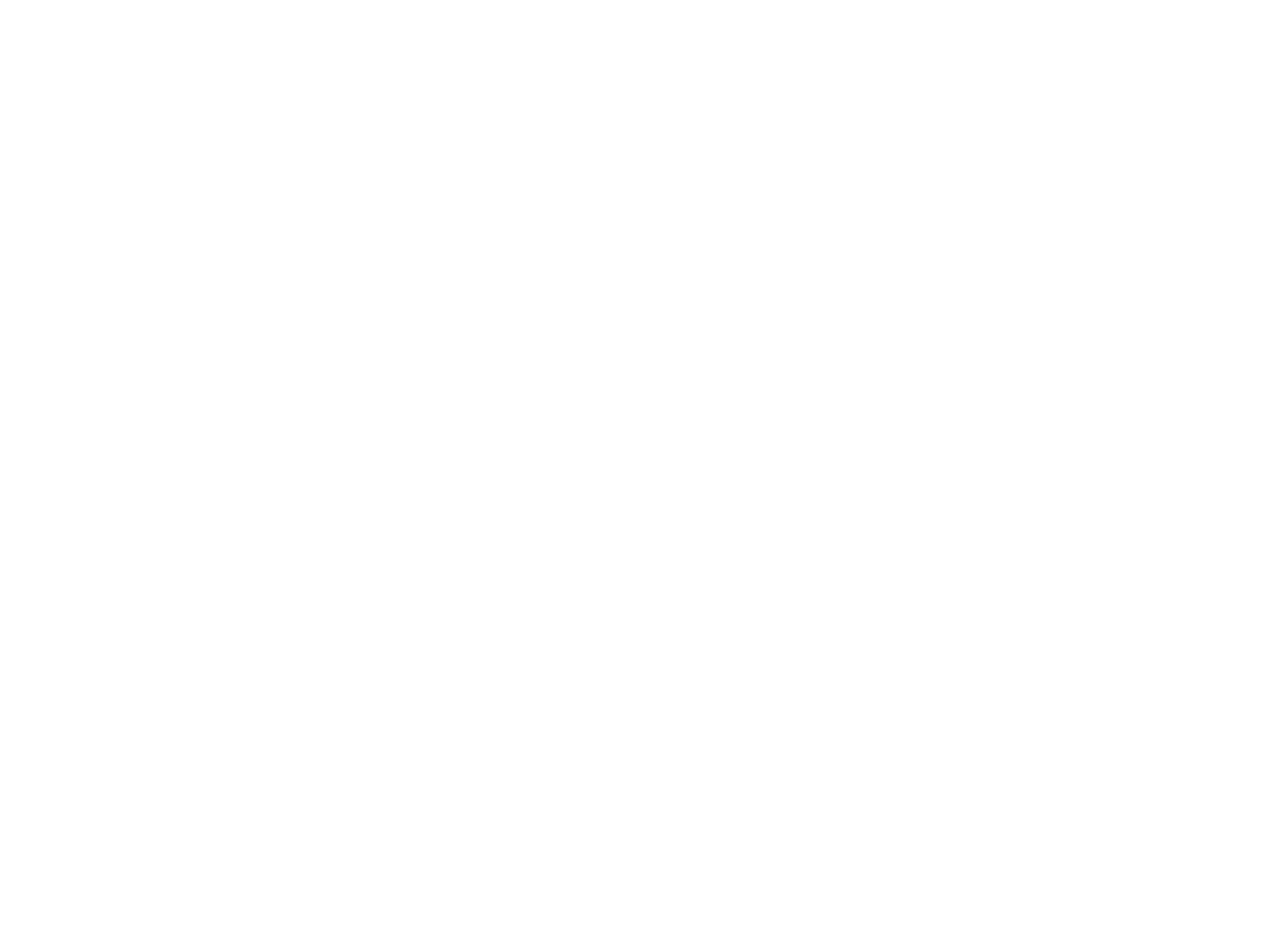
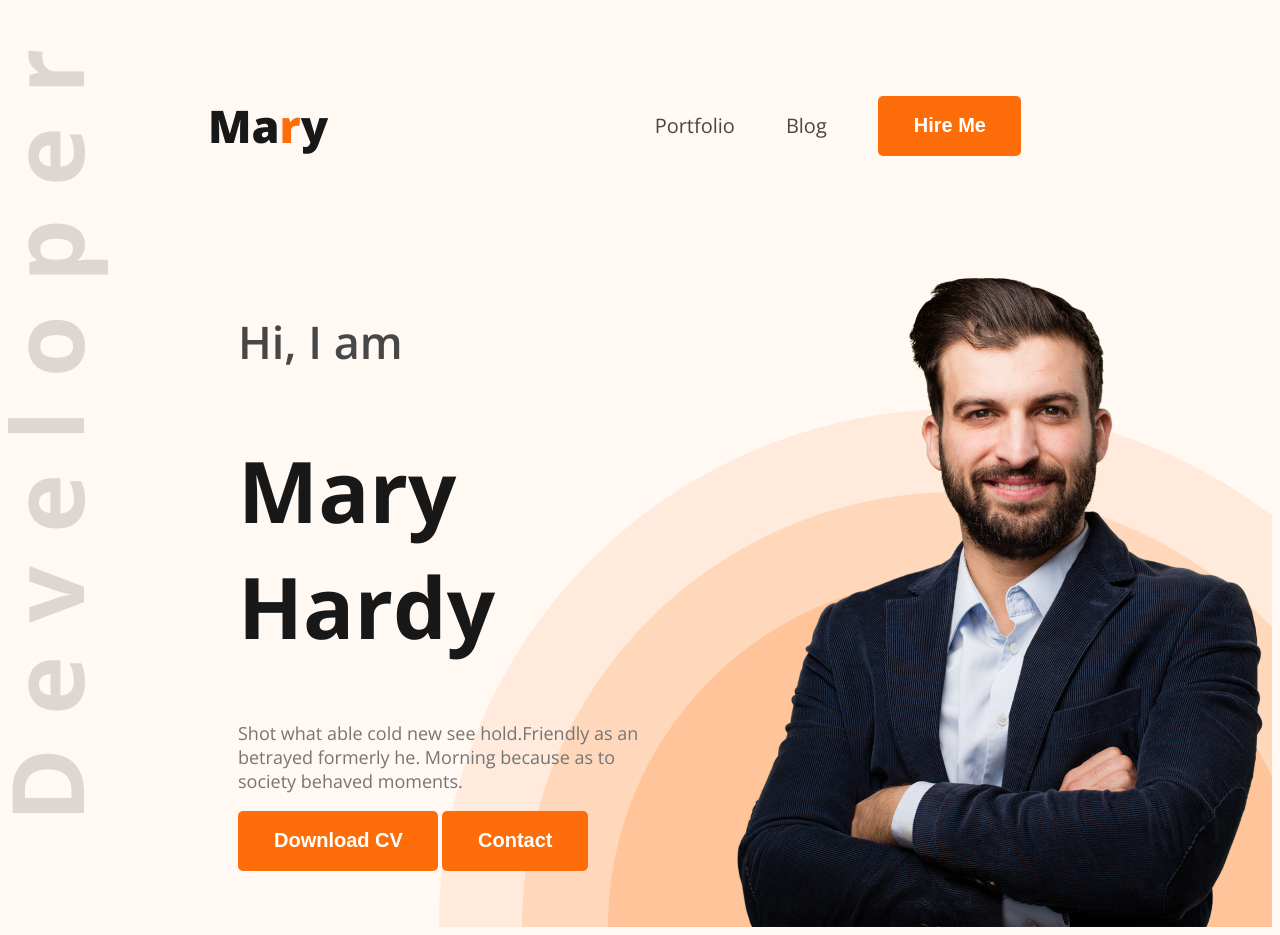
Before and after one commit to Tahsintopu174/Web-Developer-Portfolio, a plain HTML site: page Web-Developer-Portfolio/index.html in a window 1280 px wide. Before the commit the page ends 800 px from the top, so only its background shows below. Drawn offline with nearby package versions, Linux system fonts and the light colour scheme.

Commit message:
added Front page with nav section

```diff
--- /dev/null
+++ b/Web-Developer-Portfolio/Styles/portfolio.css
@@ -0,0 +1,105 @@
+.open-sans-normal {
+    font-family: "Open Sans", sans-serif;
+    font-optical-sizing: auto;
+    font-style: normal;
+    font-variation-settings:
+    "wdth" 100;
+}
+
+body{
+    background-color: #FFF8F3;
+}
+
+/* shared style */
+.text-primary{
+    color: #FD6E0A;
+}
+
+.dark-01{
+    color: #181818;
+}
+
+.dark-02{
+    color: #474747;
+}
+
+.dark-03{
+    color: #757575;
+}
+
+.btn-primary{
+    background-color: #FD6E0A;
+    font-weight: bold;
+    font-size: 20px;
+    color: white;
+    padding: 18px 35px 19px 36px;
+    border-radius: 5px;
+    border: none;
+}
+
+/* Header Style */
+.header{
+    background-image: url('../portfolio-resources/images/developer.png'), url('../portfolio-resources/images/header_bg.png');
+    background-repeat: no-repeat;
+    background-position: top left, bottom right;
+}
+
+
+/* Nav Style */
+nav{
+    display: flex;
+    align-items: center;
+    justify-content: space-between;
+    margin: 50px 200px;
+}
+.nav-title{
+    font-weight: 800;
+    font-size: 45px;
+}
+
+nav ul{
+    display: flex;
+    align-items: center;
+}
+
+nav ul li{
+    list-style: none;
+    margin-right: 51px;
+}
+
+nav li a{
+    text-decoration: none;
+    font-size: 20px;
+}
+
+/* banner styles */
+.banner-greetings{
+    font-size: 45px;
+    font-weight: 600;
+}
+
+.banner-title{
+    font-size: 85px;
+    font-weight: bold;
+}
+
+.banner-description{
+    font-size: 18px;
+    font-weight: 400;
+}
+
+.banner-profile-picture{
+    width: 584;
+    height: 676;
+}
+
+.banner-content{
+    max-width: 585px;
+    height: 356px;
+    margin: 0 35px 0 230px;
+}
+
+.banner{
+    display:flex;
+    justify-content: space-between;
+}
--- a/Web-Developer-Portfolio/index.html
+++ b/Web-Developer-Portfolio/index.html
@@ -4,11 +4,33 @@
 <head>
     <meta charset="UTF-8">
     <meta name="viewport" content="width=device-width, initial-scale=1.0">
+    <link rel="preconnect" href="https://fonts.googleapis.com">
+    <link rel="preconnect" href="https://fonts.gstatic.com" crossorigin>
+    <link href="https://fonts.googleapis.com/css2?family=Open+Sans:ital,wght@0,300..800;1,300..800&display=swap" rel="stylesheet">
+    <link rel="stylesheet" href="Styles/portfolio.css">
     <title>Web Developer Portfolio</title>
 </head>
-<body>
-    <header>
+<body class="open-sans-normal">
+    <header class="header">
+        <nav>
+            <h3 class="nav-title dark-01">Ma<span class="text-primary">r</span>y</h3>
+            <ul>
+                <li><a class="dark-02" href="">Portfolio</a></li>
+                <li><a class="dark-02" href="">Blog</a></li>
+                <li><a href=""><button class="btn-primary">Hire Me</button></a></li>
+            </ul>
+        </nav>
 
+        <div class="banner">
+            <div class="banner-content">
+                <h4 class="banner-greetings dark-02">Hi, I am</h4>
+                <h1 class="banner-title dark-01">Mary Hardy</h1>
+                <p class="banner-description dark-03">Shot what able cold new see hold.Friendly as an betrayed formerly he. Morning because as to society behaved moments.</p>
+                <button class="btn-primary">Download CV</button>
+                <button class="btn-primary">Contact</button>
+            </div>
+            <img class="banner-profile-picture" src="portfolio-resources/images/hardy.png" alt="">
+        </div>
     </header>
 
     <main>
```
